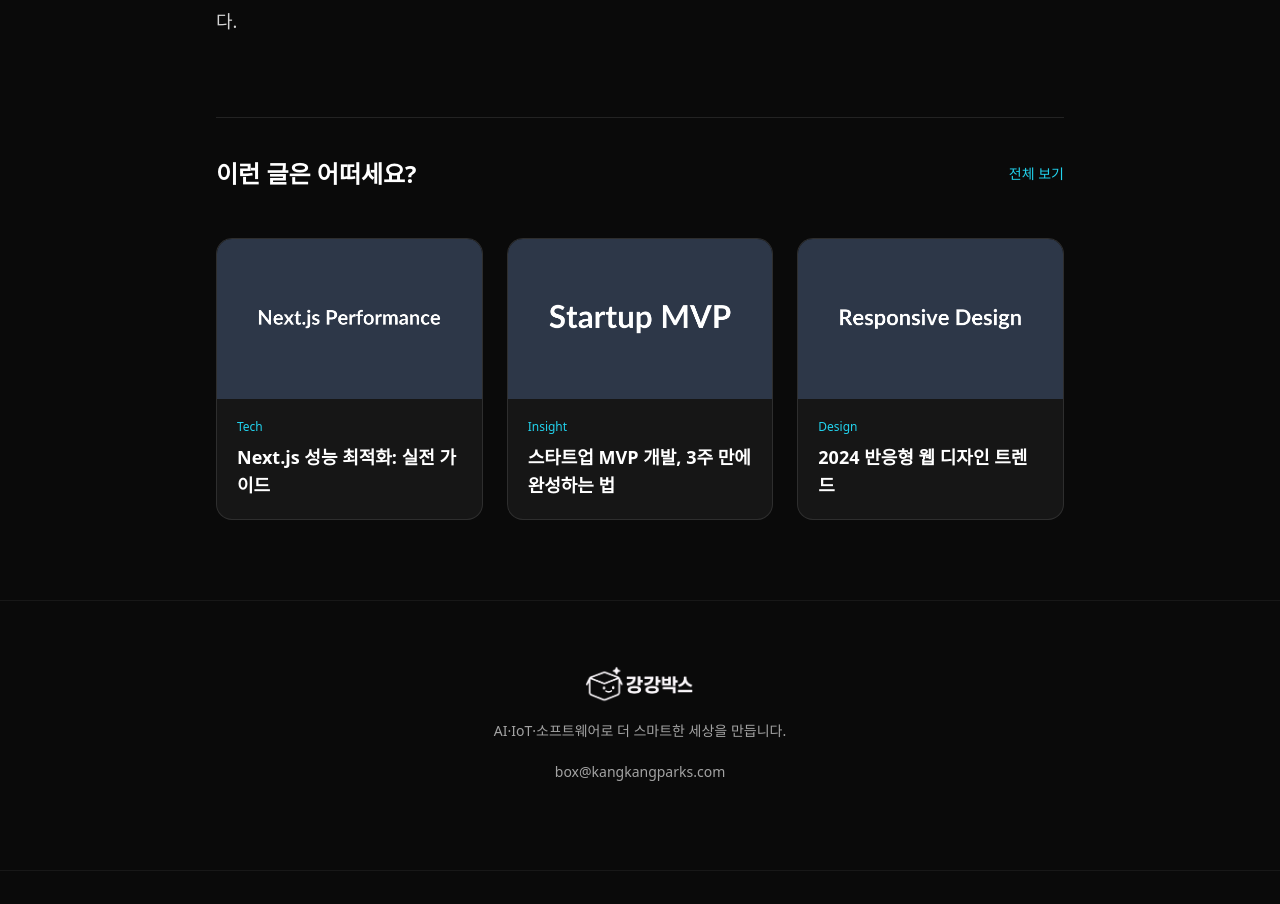
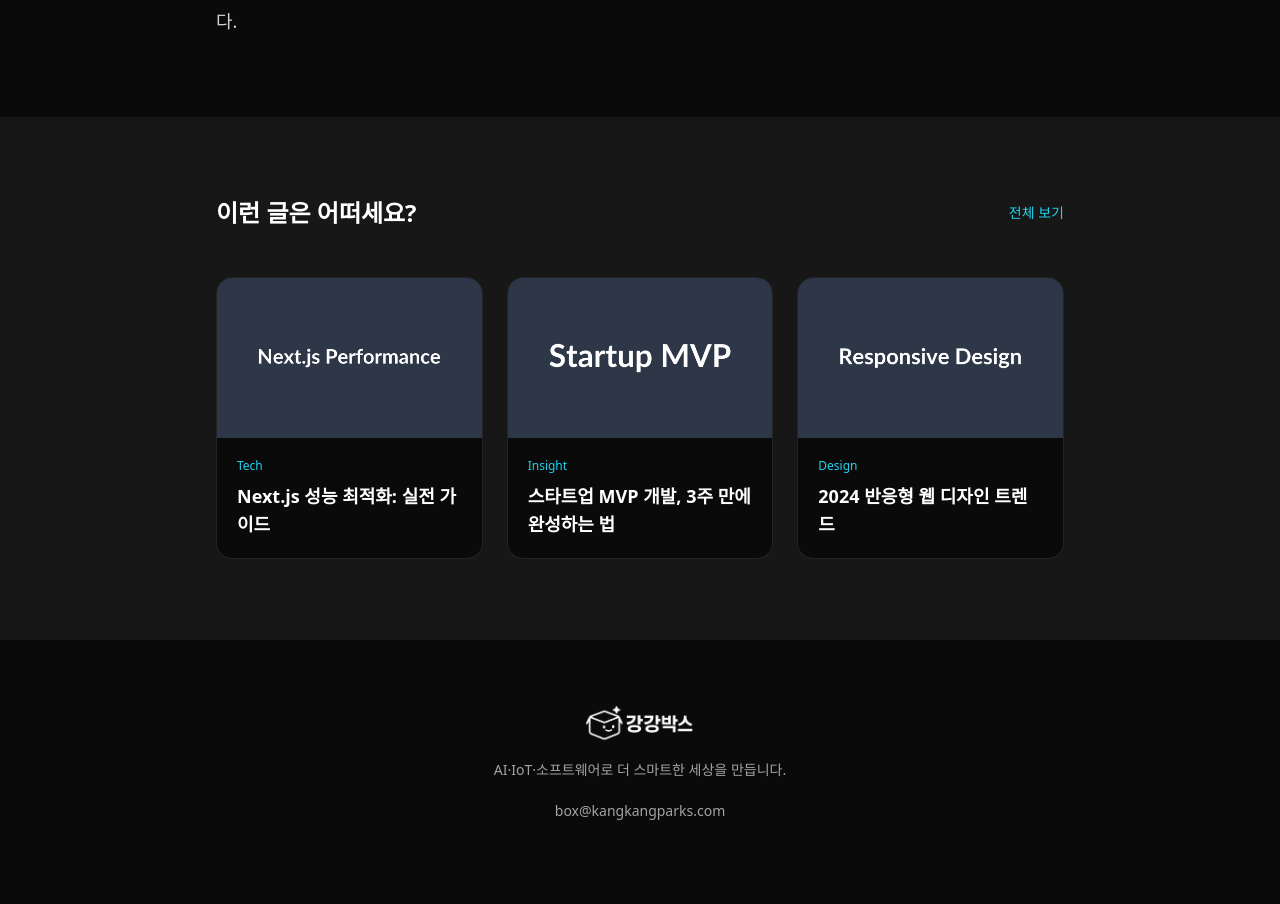
Before and after one commit to oz-kangkangparks/kangkangparks, a Next.js app: page /blog/agile-project-management in a window 1280 px wide. Shown: the part 2047-2951 px from the top of the page. Built offline with nearby package versions, Linux system fonts and the light colour scheme.

Commit message:
Modify : 블로그글 섹션 구분

```diff
--- a/app/blog/[slug]/page.tsx
+++ b/app/blog/[slug]/page.tsx
@@ -115,8 +115,10 @@ export default function BlogDetailPage({
                 >
                     <ReactMarkdown>{post.content}</ReactMarkdown>
                 </motion.div>
+            </article>
 
-                <div className="mt-20 border-t border-white/10 pt-10">
+            <section className="bg-neutral-900 py-20">
+                <div className="mx-auto max-w-4xl px-6">
                     <div className="mb-12 flex items-center justify-between">
                         <h3 className="text-2xl font-bold text-white">
                             이런 글은 어떠세요?
@@ -133,7 +135,7 @@ export default function BlogDetailPage({
                             <Link
                                 key={relatedPost.slug}
                                 href={`/blog/${relatedPost.slug}`}
-                                className="group block overflow-hidden rounded-2xl border border-white/10 bg-white/5 transition-all hover:-translate-y-1 hover:border-cyan-500/30 hover:shadow-lg hover:shadow-cyan-900/20"
+                                className="group block overflow-hidden rounded-2xl border border-white/10 bg-neutral-950 transition-all hover:-translate-y-1 hover:border-cyan-500/30 hover:shadow-lg hover:shadow-cyan-900/20"
                             >
                                 <div className="relative h-40 w-full overflow-hidden bg-neutral-900">
                                     <Image
@@ -155,7 +157,7 @@ export default function BlogDetailPage({
                         ))}
                     </div>
                 </div>
-            </article>
+            </section>
         </main>
     );
 }
```
